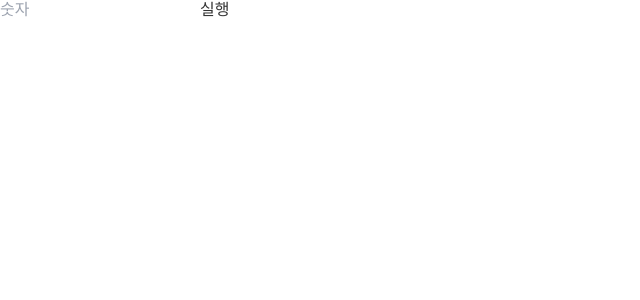
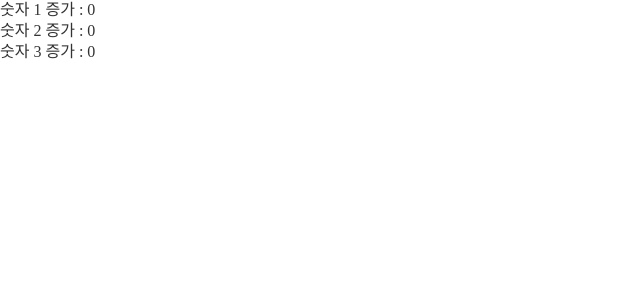
Before and after one commit to Bravetomato/react-proj, a React (Create React App) app: page / in a window 1280 px wide. Shown: the top 300 px of the page, without its empty margins (0-640 px from the left). Built offline with nearby package versions, Linux system fonts and the light colour scheme; a web font is replaced by a local one.

Commit message:
useRef-2

```diff
--- a/src/RefEx.js
+++ b/src/RefEx.js
@@ -1,37 +1,23 @@
 import React, { useState, useRef } from "react";
 
+
+let RefCallCount = 0;
+
 function RefEx() {
-  const formInputNoRef = useRef(null);
-  // Ref 만드는 법
-  const[no, setNo] = useState("");
+  RefCallCount++;
+  console.log(`RefExrk ${RefCallCount}번 실행됨!`);
 
-  const notice = () => {
-    formInputNoRef.current.focus();
-    // 함수이름.current.기능() : 실행버튼 누른 후 커서 입력창으로 자동 이동
-
-    if (!no) { // 입력된 값이 숫자가 아니라면
-      alert("숫자를 입력해주세요.");
-      return;
-    }
-
-    alert(`당신이 입력한 숫자는 ${no}입니다.`);
-    setNo("");
-    // 입력한 숫자 지우기
-  };
+  const [no1, setNo1] = useState(0);
+  const [no2, setNo2] = useState(0);
+  const no3Ref = useRef(0);
 
   return (
     <>
-      <form onSubmit={(e) => {e.preventDefault(); notice();}}>
-        <input
-        ref={formInputNoRef}
-        // 특정 el에 Ref에 심을 수 있다. 원래 있던 태그에만 심을 수 있다.
-        type="text"
-        placeholder="숫자"
-        value={no}
-        onChange={(e) => setNo(e.target.value)}
-        />
-        <button>실행</button>
-      </form>
+      <button onClick={() => setNo1(no1 + 1)}>숫자 1 증가 : {no1}</button>
+      <br />
+      <button onClick={() => setNo2(no2 + 2)}>숫자 2 증가 : {no2}</button>
+      <br />
+      <button onClick={() => no3Ref.current++}>숫자 3 증가 : {no3Ref.current}</button>
     </>
   );
 }
```
